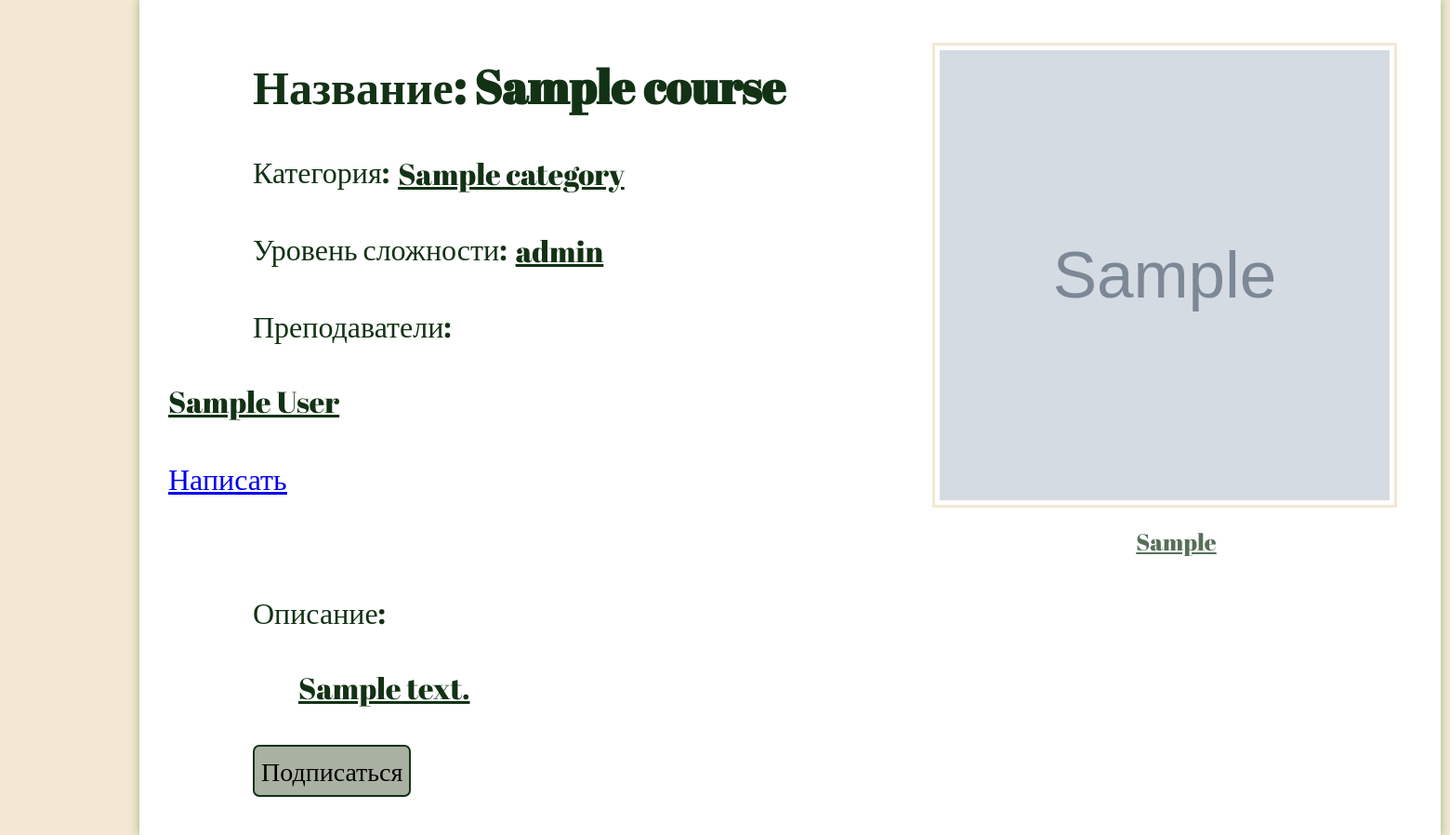
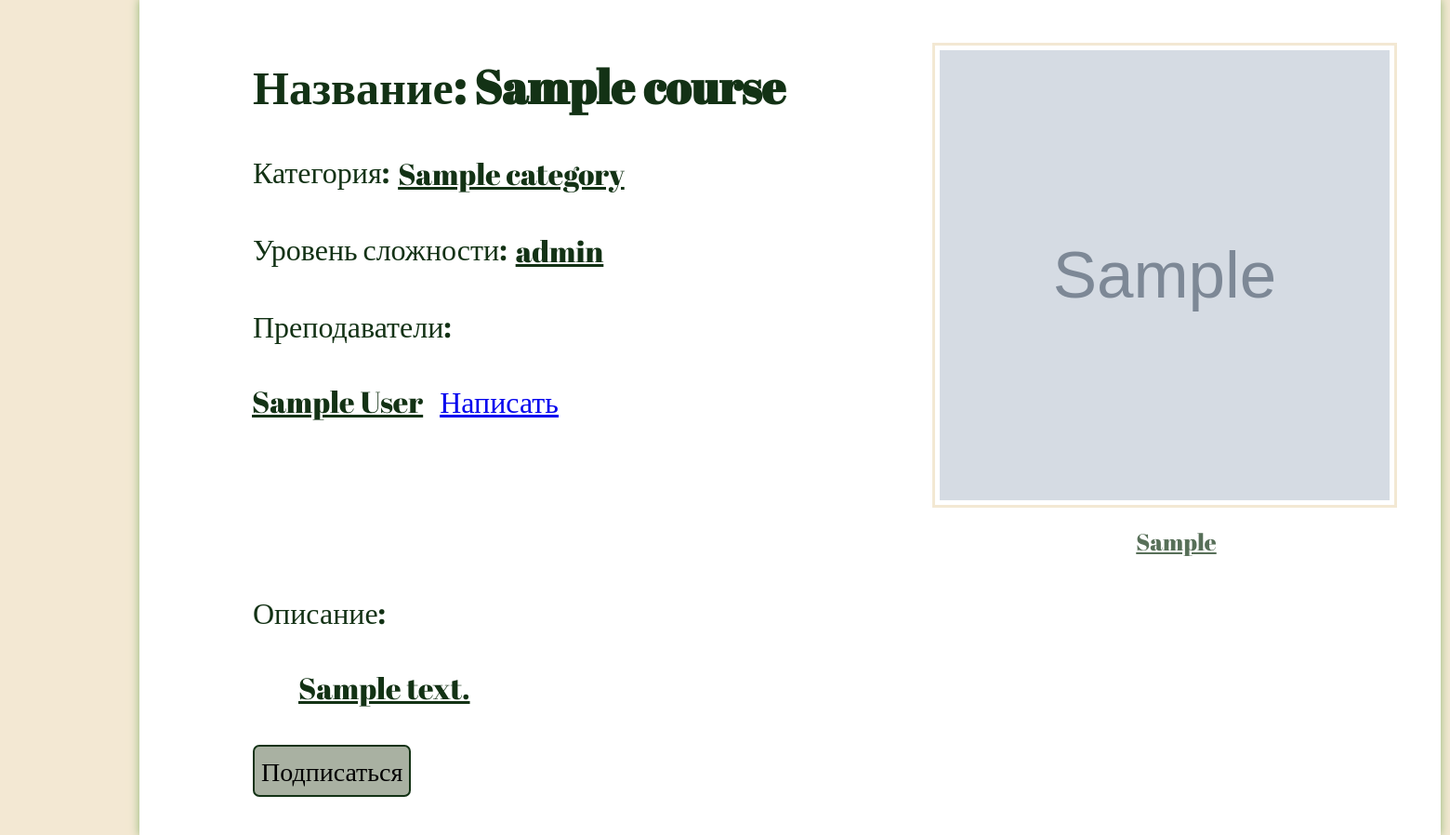
Before and after one commit to Treshersnop/diplom, a Django app: template training_course/templates/course/course_detail.html in a window 1560 px wide. Shown: the part 119-1017 px from the top of the page at 93% size. Run offline with Django 5.2, Linux system fonts and the light colour scheme; the template is opened without the code that fills it: most values are stand-ins (such as "Sample title", 1, 10 or a date in 2020); grey boxes marked "Sample" are stand-in pictures; parts of the project's set-up code (start-up, migrations or seed data) failed here and were passed over.

Commit message:
детальная страница курса

```diff
--- a/training_course/static/training_course/css/course.css
+++ b/training_course/static/training_course/css/course.css
@@ -131,3 +131,8 @@
 .filter__btn:hover {
   background: #658949;
 }
+
+.teacher-link-room {
+  display: flex;
+  margin: 0 20px 0 90px;
+}
--- a/training_course/templates/course/course_detail.html
+++ b/training_course/templates/course/course_detail.html
@@ -21,10 +21,12 @@
             <div>
                 <h4>Преподаватели:</h4>
                 {% for teacher in course.responsible.all %}
-                <p>{{ teacher.profile.full_name }}</p>
-                <a href="{% url 'chat:room_get' teacher.id %}">
-                    <p>Написать</p>
-                </a>
+                <div class="teacher-link-room">
+                    <p>{{ teacher.profile.full_name }}</p>
+                    <a href="{% url 'chat:room_get' teacher.id %}">
+                        <p>Написать</p>
+                    </a>
+                </div>
                 {% endfor %}
             </div>
         </div>
```
